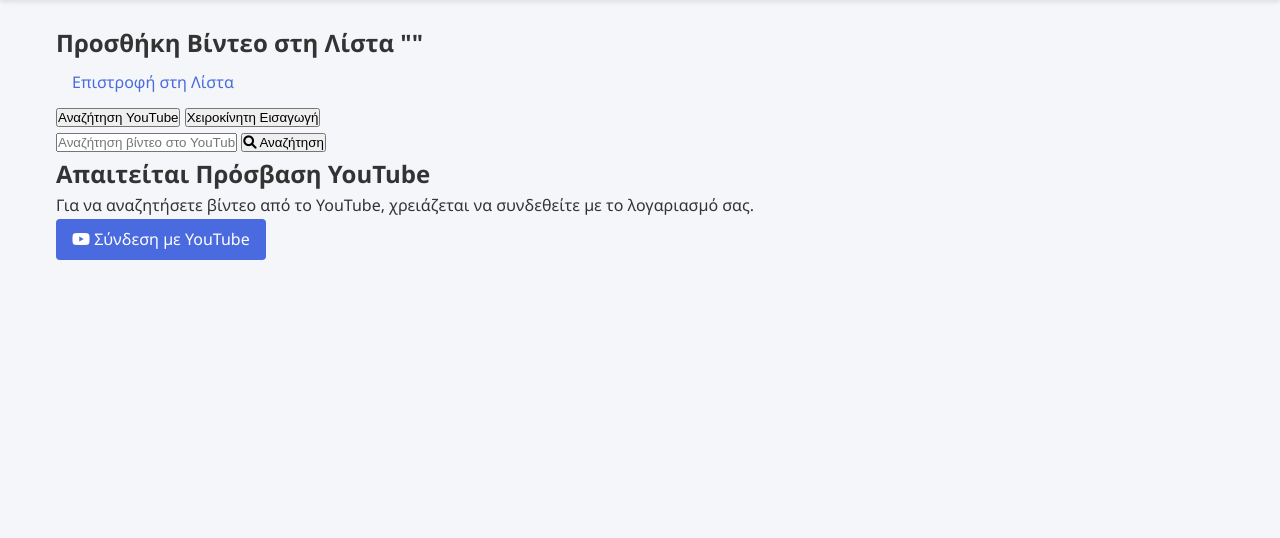
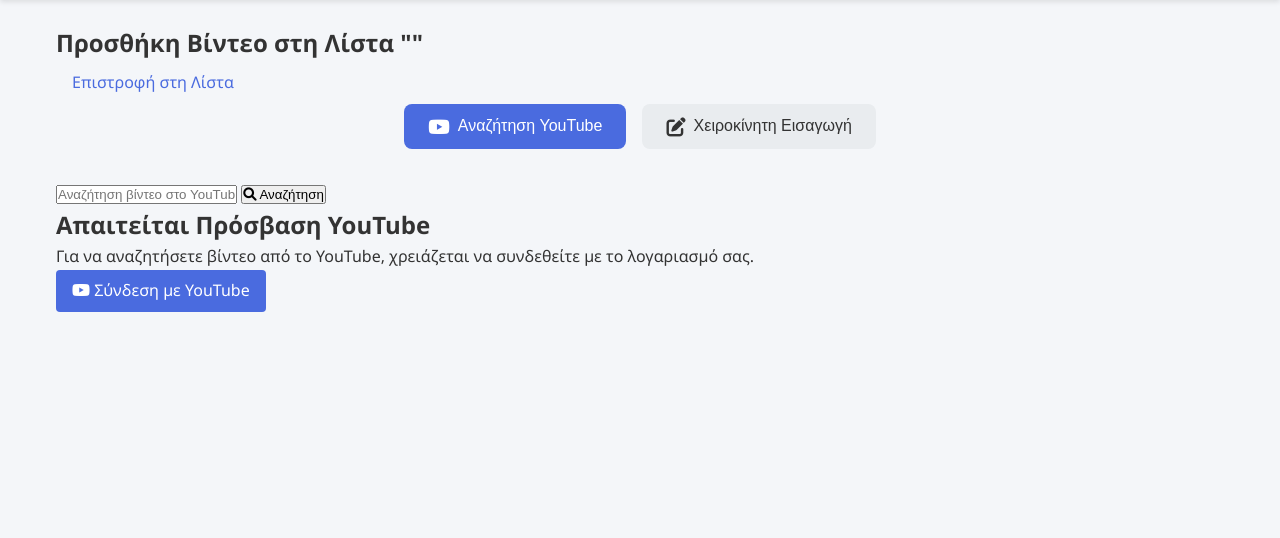
Before and after one commit to projectperiexomenorois2025/Texnologies_diadiktiou, a Flask app: template templates/add_video.html in a window 1280 px wide. Shown: the part 79-617 px from the top of the page. Run offline with Flask 3, Linux system fonts and the light colour scheme; the template is opened without the code that fills it, so the values that code supplies are empty.

Commit message:
Assistant checkpoint: Update button styling and layout in add_video template
Assistant generated file changes:
- templates/add_video.html: Improve button styling and layout

---

User prompt:

οκ απλά θέλω λίγο πιο ομορφα τα κουμπια  kai   επισης στο id τι πρεπει να βαλω για το χειροκινητο?

Replit-Commit-Author: Assistant
Replit-Commit-Session-Id: c2b3e7d7-d758-4318-8ab0-d4fd2105bfd9

```diff
--- a/templates/add_video.html
+++ b/templates/add_video.html
@@ -11,9 +11,50 @@
         </div>
 
         <div class="video-input-method">
-            <button class="method-btn active" data-method="search">Αναζήτηση YouTube</button>
-            <button class="method-btn" data-method="manual">Χειροκίνητη Εισαγωγή</button>
+            <button class="method-btn active" data-method="search">
+                <i class="fab fa-youtube"></i> Αναζήτηση YouTube
+            </button>
+            <button class="method-btn" data-method="manual">
+                <i class="fas fa-edit"></i> Χειροκίνητη Εισαγωγή
+            </button>
         </div>
+
+        <style>
+            .video-input-method {
+                display: flex;
+                gap: 1rem;
+                margin-bottom: 2rem;
+                justify-content: center;
+            }
+
+            .method-btn {
+                padding: 0.8rem 1.5rem;
+                border: none;
+                border-radius: 8px;
+                background-color: var(--bg-secondary);
+                color: var(--text-color);
+                font-size: 1rem;
+                cursor: pointer;
+                transition: all 0.3s ease;
+                display: flex;
+                align-items: center;
+                gap: 0.5rem;
+            }
+
+            .method-btn:hover {
+                transform: translateY(-2px);
+                box-shadow: 0 2px 8px rgba(0,0,0,0.1);
+            }
+
+            .method-btn.active {
+                background-color: var(--primary-color);
+                color: white;
+            }
+
+            .method-btn i {
+                font-size: 1.2rem;
+            }
+        </style>
 
         <div id="search-method" class="search-container">
             <form id="youtube-search-form" method="GET" class="search-form">
```
